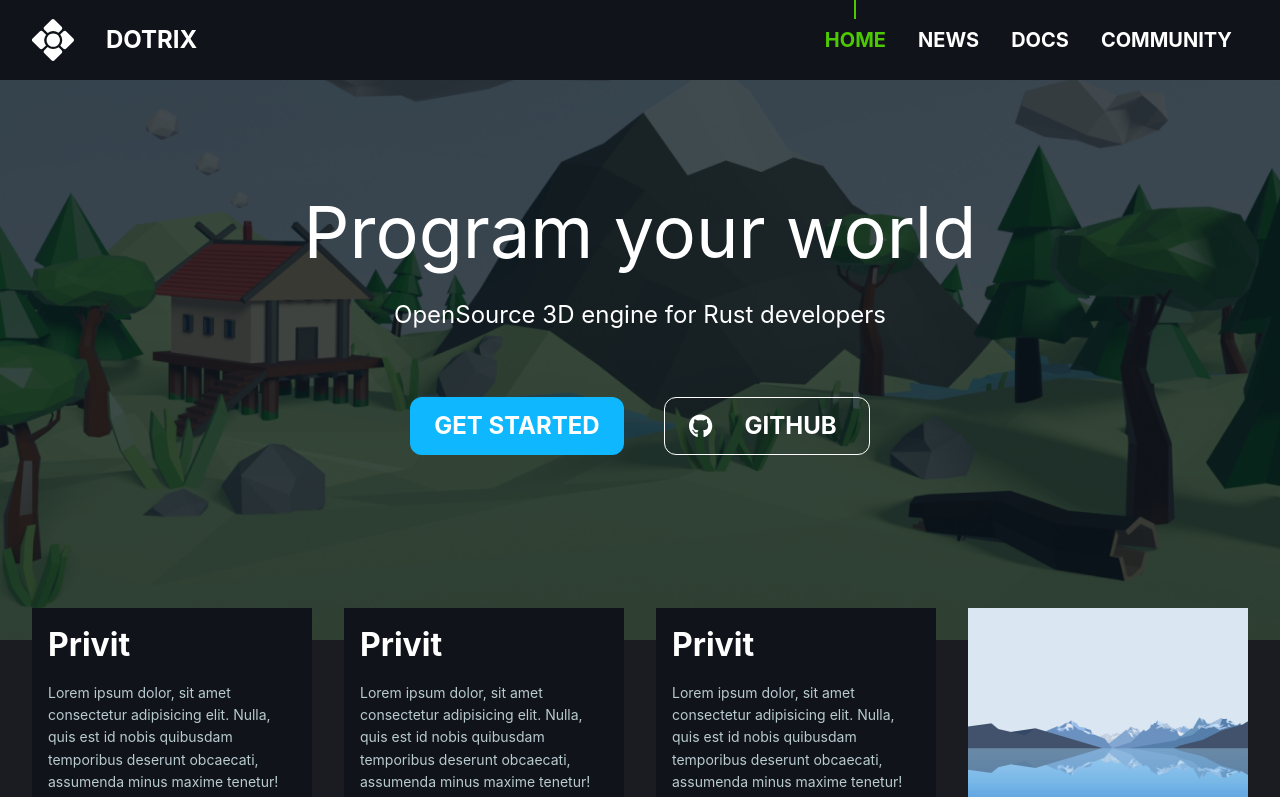
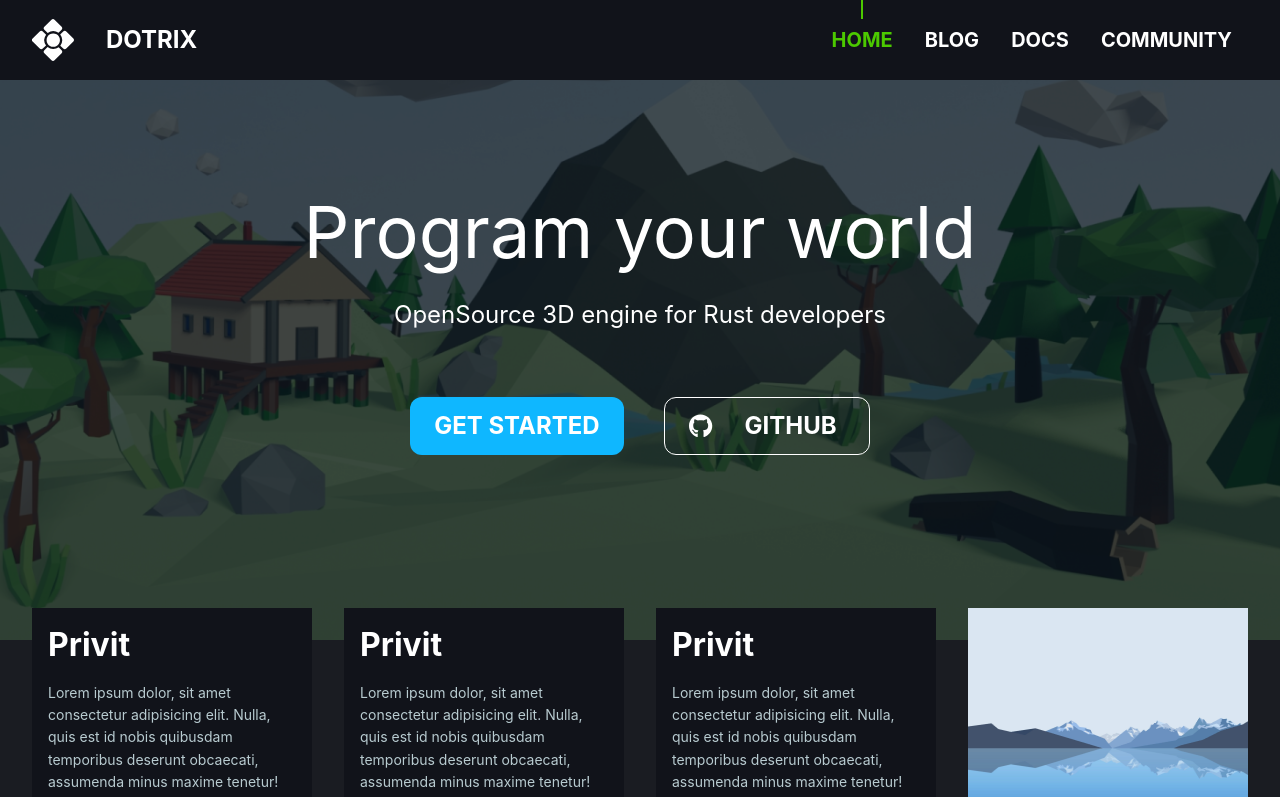
Before and after one commit to lowenware/dotrix-website, a Next.js app: page / in a window 1280 px wide. Shown: the top 797 px of the page. Built offline with nearby package versions, Linux system fonts and the light colour scheme.

Commit message:
Fix Header

```diff
--- a/src/components/blog/blog-layout.tsx
+++ b/src/components/blog/blog-layout.tsx
@@ -1,14 +1,14 @@
 import { PageLayout } from "components/layout";
 import { Paginator } from "components/paginator";
 import { BLOG_URL_ROOT, BlogPostMeta, Tag } from "utils/blog";
-import { BlogPosts } from "./blog-posts"
+import { BlogPosts } from "./blog-posts";
 
 interface BlogLayoutProps {
   posts: BlogPostMeta[];
-  totalPages: number,
-  page: number,
-  tags: Tag[],
-  tag?: string,
+  totalPages: number;
+  page: number;
+  tags: Tag[];
+  tag?: string;
 }
 
 export const BlogLayout: React.FC<BlogLayoutProps> = ({
@@ -16,15 +16,14 @@
   totalPages,
   page,
   tags,
-  tag
+  tag,
 }) => {
   return (
-    <PageLayout>
-
+    <PageLayout currentPage={"BLOG"}>
       <div className="home__image w-full h-40vh bg-fixed items-center justify-center bg-no-repeat lg:bg-contain bg-cover bg-center md:bg-top lg:bg-top">
         <div className="bg-opacity-70 flex flex-col bg-black-100 h-40vh bg-fixed w-full">
           <p className="text-white text-48 lg:text-72 self-center my-auto">
-            Blog {tag && (<span className="text-14">{tag}</span>)}
+            Blog {tag && <span className="text-14">{tag}</span>}
           </p>
         </div>
       </div>
@@ -37,7 +36,6 @@
         totalPages={totalPages}
         root={BLOG_URL_ROOT}
       />
-
     </PageLayout>
   );
 };
--- a/src/components/blog/blog-post-layout.tsx
+++ b/src/components/blog/blog-post-layout.tsx
@@ -5,6 +5,7 @@
 import Left from "icons/arrow-left.svg";
 import Right from "icons/arrow-right.svg";
 import { BlogPostMeta, BlogPostRaw, BLOG_URL_ROOT } from "utils/blog";
+import { PageLayout } from "components";
 
 interface BlogPostLayoutProps {
   className?: string;
@@ -23,7 +24,7 @@
 }) => {
   return (
     <div className="flex flex-col">
-      <PageLayout currentPage="News">
+      <PageLayout currentPage="BLOG">
         <section
           className={classNames("w-full h-screen mt-80 bg-black", className)}
         >
@@ -32,7 +33,7 @@
             <div className="flex justify-between mb-16">
               {meta.date && (
                 <span className="text-black-700">
-                  {formatDateTime(meta.date, false)}
+                  {formatDateTime(meta.date)}
                 </span>
               )}
               {meta.tags && <span className="text-pink">#{meta.tags}</span>}
--- a/src/components/docs/docs-layout.tsx
+++ b/src/components/docs/docs-layout.tsx
@@ -24,7 +24,7 @@
 
   return (
     <>
-      <PageLayout currentPage="Docs">
+      <PageLayout currentPage="DOCS">
         <section className="bg-black-800 flex-col sm:flex-row flex justify-center py-128 px-32 min-h-screen">
           <div className="bg-black w-3/4 sm:w-min min-h-max h-450">
             <div className="text-white text-18 flex flex-col text-left font-bold p-32">
--- a/src/components/layout/header.tsx
+++ b/src/components/layout/header.tsx
@@ -3,10 +3,12 @@
 import Menu from "src/icons/menu.svg";
 import React, { useState } from "react";
 import classNames from "classnames";
+import { PAGES, PageEnum, HOME_URL_ROOT } from "utils/pages";
 
 interface HeaderProps {
-  currentPage: string;
+  currentPage: PageEnum;
 }
+
 export const Header: React.FC<HeaderProps> = ({ currentPage }) => {
   const [active, setActive] = useState(false);
 
@@ -18,61 +20,29 @@
   return (
     <>
       <nav className="h-80 flex justify-between bg-black w-full z-40 absolute">
-        <Link href={"/"}>
+        <Link href={HOME_URL_ROOT}>
           <div className="ml-32 flex items-center text-white hover:text-green duration-700 cursor-pointer">
             <DotrixIcon />
             <p className="ml-32 text-24 font-bold py-32 ">DOTRIX</p>
           </div>
         </Link>
         <div className="navbar mr-32 flex">
-          <Link href="/">
+          {Object.keys(PAGES)
+            .map((id) => ({ ...PAGES[id as PageEnum], id }))
+            .map((page) => (
+              <Link key={page.id} href={page.url}>
                 <a
-              id="home"
+                  id={page.id.toLowerCase()}
                   className={classNames(
                     "navbar-link",
-                currentPage === "Home" ? "active_link" : ""
+                    currentPage === page.id ? "active_link" : ""
                   )}
                   href="#"
                 >
-              Home
+                  {page.menu}
                 </a>
               </Link>
-          <Link href="/news">
-            <a
-              id="news"
-              className={classNames(
-                "navbar-link",
-                currentPage === "News" ? "active_link" : ""
-              )}
-              href="#"
-            >
-              News
-            </a>
-          </Link>
-          <Link href="/docs/index">
-            <a
-              id="docs"
-              className={classNames(
-                "navbar-link",
-                currentPage === "Docs" ? "active_link" : ""
-              )}
-              href="#"
-            >
-              DOCS
-            </a>
-          </Link>
-          <Link href="/community">
-            <a
-              id="community"
-              className={classNames(
-                "navbar-link",
-                currentPage === "Community" ? "active_link" : ""
-              )}
-              href="#"
-            >
-              COMMUNITY
-            </a>
-          </Link>
+            ))}
         </div>
         <button
           onClick={handleClick}
@@ -85,39 +55,3 @@
     </>
   );
 };
-{
-  /* <ul className="hidden sm:flex items-center text-white">
-          <li className="flex flex-col home text-20 px-16 uppercase font-bold hover:text-green transition duration-500">
-            <Link href="/">Home</Link>
-          </li>
-          <li className="news flex flex-col px-16 text-20 uppercase font-bold hover:text-green transition duration-500">
-            <Link href="/news">News</Link>
-          </li>
-          <li className="docs flex flex-col px-16 text-20 uppercase font-bold hover:text-green transition duration-500">
-            <Link href="/docs/index">DOCS</Link>
-          </li>
-          <li className="flex flex-col community px-16 text-20 mr-24 uppercase font-bold hover:text-green transition duration-500">
-            <Link href="/community" className="">
-              COMMUNITY
-            </Link>
-          </li>
-        </ul>
-
-        <button className="sm:hidden block" onClick={handleClick}>
-          <Menu className="mr-32 self-center fill-white cursor-pointer" />
-        </button>
-      <ul className="flex flex-col sm:hidden bg-black items-center text-white trans_menu">
-        <li className="py-32 text-20 px-16 text-center uppercase font-bold hover:text-green transition duration-500">
-          <Link href="/">Home</Link>
-        </li>
-        <li className="py-32 px-16 text-20 text-center uppercase font-bold hover:text-green transition duration-500">
-          <Link href="/news">News</Link>
-        </li>
-        <li className="py-32 px-16 text-20 text-center uppercase font-bold hover:text-green transition duration-500">
-          <Link href="/docs/Start/Hello">DOCS</Link>
-        </li>
-        <li className="py-32 px-16 text-20 text-center uppercase font-bold hover:text-green transition duration-500">
-          <Link href="/community">COMMUNITY</Link>
-        </li>
-      </ul> */
-}
--- a/src/pages/community.tsx
+++ b/src/pages/community.tsx
@@ -11,7 +11,7 @@
 const Community: NextPage<CommunityProps> = () => {
   return (
     <>
-      <PageLayout currentPage="Community" joinUsComponent={false}>
+      <PageLayout currentPage="COMMUNITY" joinUsComponent={false}>
         <div className="home__image w-full h-40vh bg-fixed items-center justify-center bg-no-repeat lg:bg-contain bg-cover bg-center md:bg-top lg:bg-top">
           <div className="bg-opacity-70 flex flex-col bg-black-100 h-40vh bg-fixed w-full">
             <p className="text-white text-48 lg:text-72 self-center my-auto">
--- a/src/pages/index.tsx
+++ b/src/pages/index.tsx
@@ -11,7 +11,7 @@
 const Home: NextPage<HomepageProps> = ({ posts }) => {
   return (
     <>
-      <PageLayout currentPage="Home">
+      <PageLayout currentPage="HOME">
         <div className="flex flex-col">
           <div className="home__image w-full h-60vh sm:h-80vh bg-fixed items-center justify-center bg-no-repeat bg-cover">
             <div className="bg-opacity-70 flex flex-col bg-black-100 h-60vh sm:h-80vh bg-fixed w-full">
@@ -47,7 +47,10 @@
             </div>
           </div>
         </div>
-        <BlogPosts posts={posts.map(mapBlogPostRawToMeta)} className="bg-black-800 w-full px-32 -mt-32" />
+        <BlogPosts
+          posts={posts.map(mapBlogPostRawToMeta)}
+          className="bg-black-800 w-full px-32 -mt-32"
+        />
         <section className="w-full bg-black-800 flex justify-center">
           <div className="max-w-7xl grid md:gap-32 grid-cols-1 sm:grid-rows-2 sm:grid-cols-2 mb-64">
             <div className="flex flex-col pt-64 px-32 sm:pl-32">
@@ -107,7 +110,7 @@
 
 export const getStaticProps = async () => ({
   props: {
-    posts: (new Blog()).getRawBlogPosts(MAX_BLOG_POSTS),
+    posts: new Blog().getRawBlogPosts(MAX_BLOG_POSTS),
   },
 });
 
--- a/src/utils/docs.ts
+++ b/src/utils/docs.ts
@@ -2,8 +2,8 @@
 import matter from "gray-matter";
 import { GetStaticProps } from "next/types";
 
-const docsFilesRoot = "docs"
-const docsUrlRoot = "/docs"
+const DOCS_FILES_ROOT = "docs"
+export const DOCS_URL_ROOT = "/docs"
 export const DOCS_FILES_EXTENSION = ".md";
 
 export interface DocsItem {
@@ -32,7 +32,7 @@
 
 export const getStaticCategoryPaths = async () => {
   const paths = fs
-    .readdirSync(docsFilesRoot)
+    .readdirSync(DOCS_FILES_ROOT)
     .filter((name) => name.endsWith(DOCS_FILES_EXTENSION))
     .map((name) => ({
       params: {
@@ -47,10 +47,10 @@
 
 export const getStaticSlugPaths = async () => {
   const paths = fs
-    .readdirSync(docsFilesRoot)
+    .readdirSync(DOCS_FILES_ROOT)
     .filter((name) => !name.endsWith(DOCS_FILES_EXTENSION))
     .flatMap((folder) =>
-      fs.readdirSync(`${docsFilesRoot}/${folder}`).map((name) => ({
+      fs.readdirSync(`${DOCS_FILES_ROOT}/${folder}`).map((name) => ({
         params: {
           category: folder,
           slug: name.replace(DOCS_FILES_EXTENSION, ""),
@@ -91,10 +91,10 @@
 export const getStaticProps: GetStaticProps = async ({ params }) => {
   const slug = params?.slug;
   const category = params?.category || "index";
-  const categories = getStructure(docsFilesRoot, docsUrlRoot);
-  const currentSection = getCurrentSection(`${docsFilesRoot}/${category}`,`${docsUrlRoot}/${category}`);
+  const categories = getStructure(DOCS_FILES_ROOT, DOCS_URL_ROOT);
+  const currentSection = getCurrentSection(`${DOCS_FILES_ROOT}/${category}`,`${DOCS_URL_ROOT}/${category}`);
   const menu ={categories,currentSection}
-  const filePath = slug ? `${docsFilesRoot}/${category}/${slug}.md` : `${docsFilesRoot}/${category}.md`;
+  const filePath = slug ? `${DOCS_FILES_ROOT}/${category}/${slug}.md` : `${DOCS_FILES_ROOT}/${category}.md`;
   const { data: meta, content } = matter(
     fs.readFileSync(filePath, "utf-8")
   );
@@ -104,8 +104,8 @@
       meta,
       content,
       menu,
-      category: params?.category ? `${docsUrlRoot}/${category}` : docsUrlRoot,
-      page: slug?`${docsUrlRoot}/${category}/${slug}`:`${docsUrlRoot}/${category}`
+      category: params?.category ? `${DOCS_URL_ROOT}/${category}` : DOCS_URL_ROOT,
+      page: slug?`${DOCS_URL_ROOT}/${category}/${slug}`:`${DOCS_URL_ROOT}/${category}`
 
     },
   };
--- /dev/null
+++ b/src/utils/pages.ts
@@ -0,0 +1,30 @@
+import { BLOG_URL_ROOT } from "./blog";
+import { DOCS_URL_ROOT } from "./docs";
+
+export const HOME_URL_ROOT = "/";
+export const COMMUNITY_URL_ROOT = "/community";
+
+
+export type PageEnum = "HOME" | "BLOG" | "COMMUNITY" | "DOCS";
+export const PAGES = {
+  "HOME": {
+    url: HOME_URL_ROOT,
+    menu: "Home",
+    title: "Dotrix 3D Engine"
+  },
+  "BLOG": {
+    url: BLOG_URL_ROOT,
+    menu: "Blog",
+    title: "Blog :: Dotrix 3D Engine"
+  },
+  "DOCS": {
+    url: DOCS_URL_ROOT,
+    menu: "Docs",
+    title: "Handbook :: Dotrix 3D Engine"
+  },
+  "COMMUNITY": {
+    url: COMMUNITY_URL_ROOT,
+    menu: "Community",
+    title: "Community :: Dotrix 3D Engine"
+  },
+}
```
Lines whose indentation alone changed are shown as unchanged.
